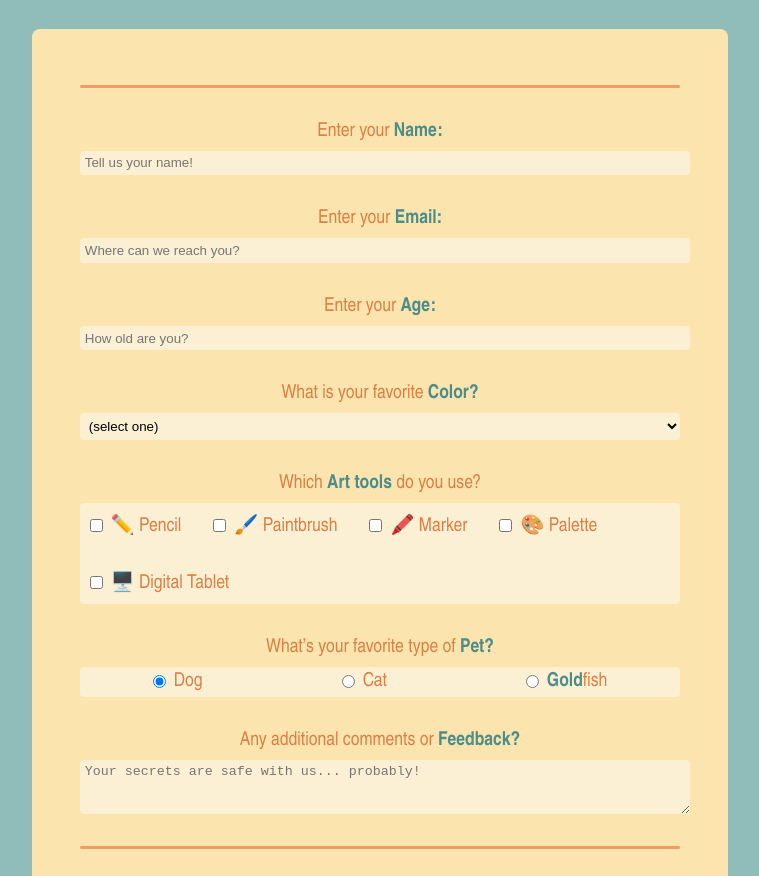
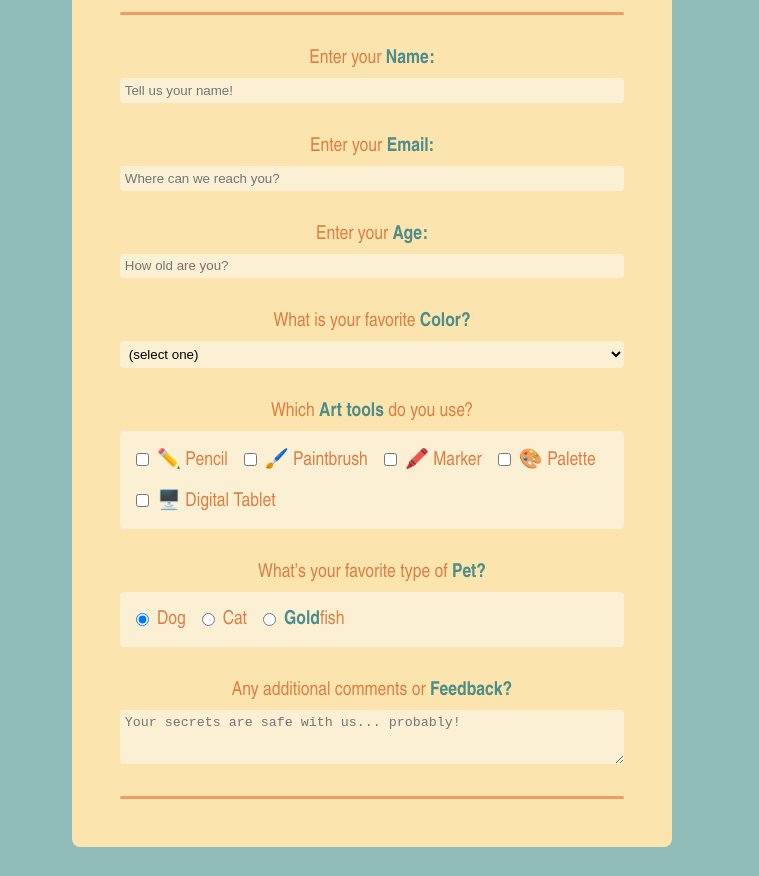
Before and after one commit to pablo-rome/Survey-Form, a plain HTML site: page index.html in a window 1280 px wide. Shown: the part 208-1084 px from the top of the page, without its empty margins (268-1027 px from the left). Drawn offline with Linux system fonts and the light colour scheme.

Commit message:
Add files via upload

```diff
--- a/index.html
+++ b/index.html
@@ -1,24 +1,36 @@
-<!DOCTYPE html>
+<!doctype html>
 <html lang="en">
   <head>
-  <meta charset="UTF-8">
-  <link rel="stylesheet" href="styles.css">
+    <meta charset="UTF-8" />
+    <link rel="stylesheet" href="styles.css" />
     <title>Survey Form</title>
   </head>
   <body>
     <div id="header-container">
       <h1 id="title">Survey Form.</h1>
-   <p id="description">Thank you for participating in our <strong>survey.</strong> Your responses will remain confidential and help us <strong>improve</strong> our services.</p>
+      <p id="description">
+        Thank you for participating in our <strong>survey.</strong> Your responses will remain confidential and help us
+        <strong>improve</strong> our services.
+      </p>
     </div>
     <form id="survey-form">
       <div id="form-div">
-    <hr>
-    <label for="name" id="name-label"> Enter your <strong>Name:</strong><input type="text" id="name" required placeholder="Tell us your name!"></label>
-    <label for="email" id="email-label"> Enter your <strong>Email:</strong><input type="email" id="email" required placeholder="Where can we reach you?"></label>
-    <label for="number" id="number-label"> Enter your <strong>Age:</strong><input type="number" id="number" required min="10" max="100" placeholder="How old are you?"></label>
-    <label for="color" id="color-label">What is your favorite <strong>Color?</strong>
+        <hr />
+        <label for="name" id="name-label">
+          Enter your <strong>Name:</strong><input type="text" id="name" required placeholder="Tell us your name!"
+        /></label>
+        <label for="email" id="email-label">
+          Enter your <strong>Email:</strong
+          ><input type="email" id="email" required placeholder="Where can we reach you?"
+        /></label>
+        <label for="number" id="number-label">
+          Enter your <strong>Age:</strong
+          ><input type="number" id="number" required min="10" max="100" placeholder="How old are you?"
+        /></label>
+        <label for="color" id="color-label"
+          >What is your favorite <strong>Color?</strong>
           <select id="color" required>
-        <option value=""disabled selected>(select one)</option>
+            <option value="" disabled selected>(select one)</option>
             <option value="1">Red</option>
             <option value="2">Orange</option>
             <option value="3">Yellow</option>
@@ -28,26 +40,50 @@
           </select>
         </label>
         <div id="tools">
+          <fieldset>
             <legend>Which <strong>Art tools</strong> do you use?</legend>
-    <div class="checkbox-group">
-    <label for="pencil"><input type="checkbox" id="pencil" name="art-tools" value="pencil"> ✏️ Pencil</label>
-    <label for="brush"><input type="checkbox" id="brush" name="art-tools" value="brush"> 🖌️ Paintbrush</label>
-    <label for="marker"><input type="checkbox" id="marker" name="art-tools" value="marker"> 🖍️ Marker</label>
-    <label for="charcoal"><input type="checkbox" id="charcoal" name="art-tools" value="charcoal"> 🎨 Palette</label>
-    <label for="digital"><input type="checkbox" id="digital" name="art-tools" value="digital"> 🖥️ Digital Tablet</label>
+            <div class="field-content">
+              <label for="pencil"
+                ><input type="checkbox" id="pencil" name="art-tools" value="pencil" /> ✏️ Pencil</label
+              >
+              <label for="brush"
+                ><input type="checkbox" id="brush" name="art-tools" value="brush" /> 🖌️ Paintbrush</label
+              >
+              <label for="marker"
+                ><input type="checkbox" id="marker" name="art-tools" value="marker" /> 🖍️ Marker</label
+              >
+              <label for="charcoal"
+                ><input type="checkbox" id="charcoal" name="art-tools" value="charcoal" /> 🎨 Palette</label
+              >
+              <label for="digital"
+                ><input type="checkbox" id="digital" name="art-tools" value="digital" /> 🖥️ Digital Tablet</label
+              >
             </div>
+          </fieldset>
         </div>
-    <div id="pets"><legend>What’s your favorite type of <strong>Pet?</strong></legend>
-<div class="radio-group">
-  <label for="dog"><input type="radio" id="dog" name="pet" value="dog" checked> Dog</label>
-  <label for="cat"><input type="radio" id="cat" name="pet" value="cat"> Cat</label>
-  <label for="fish"><input type="radio" id="fish" name="pet" value="fish"> <strong>Gold</strong>fish</label>
+        <div id="pets">
+          <fieldset>
+            <legend>What’s your favorite type of <strong>Pet?</strong></legend>
+            <div class="field-content">
+              <label for="dog"><input type="radio" id="dog" name="pet" value="dog" checked /> Dog</label>
+              <label for="cat"><input type="radio" id="cat" name="pet" value="cat" /> Cat</label>
+              <label for="fish"
+                ><input type="radio" id="fish" name="pet" value="fish" /> <strong>Gold</strong>fish</label
+              >
             </div>
+          </fieldset>
         </div>
-<label for="feedback">Any additional comments or <strong>Feedback?</strong><textarea id="feedback" rows="3" cols="30" placeholder="Your secrets are safe with us... probably!"></textarea>
+        <label for="feedback"
+          >Any additional comments or <strong>Feedback?</strong
+          ><textarea
+            id="feedback"
+            rows="3"
+            cols="30"
+            placeholder="Your secrets are safe with us... probably!"></textarea>
         </label>
-<hr>
+        <hr />
       </div>
-<button type="submit" id="submit"><strong>Submit  </strong>Survey</button>
+      <button type="submit" id="submit"><strong>Submit </strong>Survey</button>
     </form>
   </body>
+</html>
--- a/styles.css
+++ b/styles.css
@@ -1,41 +1,55 @@
-body{
+*{
+ padding: 0;
+ margin:0;
+ box-sizing: border-box;
+}
+
+body {
  width: 100%;
  height: 100%;
-background-color:#90bcb9;
+ background-color: #90bcb9;
 }
-#description, #submit, label, #pets, #tools{
-font-family:"Arial Narrow", Arial, sans-serif;
+#description,
+#submit,
+label,
+#pets,
+#tools {
+ font-family: "Arial Narrow", Arial, sans-serif;
 }
 #title {
-color:#337e79;
-font-family:"Arial Rounded MT Bold", Arial, sans-serif;
-font-size:3em;
-border:4px solid currentcolor;
+ color: #337e79;
+ font-family: "Arial Rounded MT Bold", Arial, sans-serif;
+ font-size: 3em;
+ border: 4px solid currentcolor;
  padding: 0.2rem;
  width: 50%;
-text-align:right;
+ text-align: right;
  border-radius: 4px;
 }
-#description{
-color:#337e79;
-width:50%;
-display:inline-block;
-font-size:1.4rem;
+#description {
+ color: #337e79;
+ width: 50%;
+ display: inline-block;
+ font-size: 1.4rem;
 }
-#description strong{
-color:#fce3ab;
+#description strong {
+ color: #fce3ab;
 }
-label, #pets, #tools{
-display:block;
-margin: 2rem  0 ;
-color:#dc7f43;
+label,
+#pets,
+#tools {
+ display: block;
+ margin: 2rem 0;
+ color: #dc7f43;
  text-align: center;
-font-size:1.2rem;
+ font-size: 1.2rem;
 }
-label strong, #pets strong, #tools strong{
-color:#4c8d89;
+label strong,
+#pets strong,
+#tools strong {
+ color: #4c8d89;
 }
-#header-container{
+#header-container {
  gap: 1rem;
  display: flex;
  align-items: center;
@@ -44,98 +58,122 @@ width: 70vw;
  max-width: 600px;
  min-width: 300px;
 }
-#form-div{
+#form-div {
  margin: 0 auto;
  background-color: #fce4af;
-padding:3rem;
+ padding: 3rem;
  width: 70vw;
  max-width: 600px;
  min-width: 300px;
  border-radius: 8px;
 }
-input, select, textarea {
-display:block;
-padding:0.3rem;
-border: 0px;
+input,
+select,
+textarea {
+ display: block;
+ padding: 0.3rem;
+ border: 0;
 }
-input, select, textarea, .radio-group, .checkbox-group{
-width:100%;
+fieldset {
+ border: 0;
+ width: 100%;
+}
+input,
+select,
+textarea,
+.field-content{
+ width: 100%;
  margin: 0 auto;
  margin-top: 0.5rem;
-background-color:#fcf0d4;
+ background-color: #fcf0d4;
  border-radius: 4px;
+}
+.field-content{
+ display: flex;
+ flex-wrap: wrap;
+ gap: 1rem;
+ padding: 1rem;
 }
 textarea {
  resize: vertical;
 }
-.radio-group{
+
+#pets label,
+#tools label {
  display: flex;
-padding:0.2rem;
-box-sizing: border-box;
+ align-items: center;
+ width: fit-content;
+ margin: 0;
 }
-.checkbox-group{
-display: flex;
-padding:0.6rem;
-box-sizing: border-box;
-flex-wrap: wrap;
-gap: 2rem;
-}
-#pets label, #tools label{
-align-items: center;
-display: flex;
-}
-#pets label{
-margin: 0 auto;
-}
-#tools label{
-margin:0;
+#tools label {
  white-space: nowrap;
 }
-input[type="radio"], input[type="checkbox"]{
-margin:0 0.5rem 0 0 ;
+input[type="radio"],
+input[type="checkbox"] {
+ margin: 0 0.5rem 0 0;
 }
-option[value=""] {color:#7F8487;}
-option[value="1"] {color:#C62300;}
-option[value="2"] {color:#F26B0F;}
-option[value="3"] {color:#ECB365;}
-option[value="4"] {color:#519872;}
-option[value="5"] {color:#3282B8;}
-option[value="6"] {color:#7A0BC0;}
-option{font-weight: 700;}
-#submit{
+option[value=""] {
+ color: #7f8487;
+}
+option[value="1"] {
+ color: #c62300;
+}
+option[value="2"] {
+ color: #f26b0f;
+}
+option[value="3"] {
+ color: #ecb365;
+}
+option[value="4"] {
+ color: #519872;
+}
+option[value="5"] {
+ color: #3282b8;
+}
+option[value="6"] {
+ color: #7a0bc0;
+}
+option {
+ font-weight: 700;
+}
+#submit {
  margin: 2rem auto 3rem auto;
-display:block;
-border: 0px;
-background-color:#3d8581;
-color:#fce3ab;
-font-size:1.4rem;
+ display: block;
+ border: 0;
+ background-color: #3d8581;
+ color: #fce3ab;
+ font-size: 1.4rem;
  padding: 0.5rem;
  border-radius: 4px;
-transition: transform 0.2s, box-shadow 0.2s, background-color 0.2s, border 0.2s;
+ transition:
+  transform 0.2s,
+  box-shadow 0.2s,
+  background-color 0.2s,
+  border 0.2s;
 }
-#submit:hover{
-background-color:#fcdc94;
-color:#de8d58;
+#submit:hover {
+ background-color: #fcdc94;
+ color: #de8d58;
  transform: translateY(-5px) translateX(5px);
  box-shadow:
--5px 5px 0px var(--shadow-color),
--3px 3px 0px var(--shadow-color),
--1px 1px 0px var(--shadow-color);
+  -5px 5px 0 var(--shadow-color),
+  -3px 3px 0 var(--shadow-color),
+  -1px 1px 0 var(--shadow-color);
 }
 :root {
  --shadow-color: #de8d58;
 }
-#submit:focus{
-background-color:#ef9c66;
-color:#fce2a8;
+#submit:focus {
+ background-color: #ef9c66;
+ color: #fce2a8;
  transform: translateY(5px) translateX(-5px);
-box-shadow: 0px 0px 0px;
-border:3px solid currentcolor;
+ box-shadow: 0 0 0;
+ border: 3px solid currentcolor;
 }
-hr{
-background-color:#ef9c66;
-border:0;
-height:3px;
+hr {
+ background-color: #ef9c66;
+ border: 0;
+ height: 3px;
  border-radius: 4px;
  width: 100%;
 }
```
Lines whose indentation alone changed are shown as unchanged.
